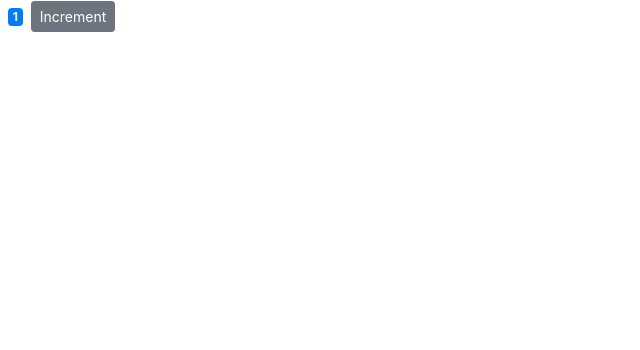
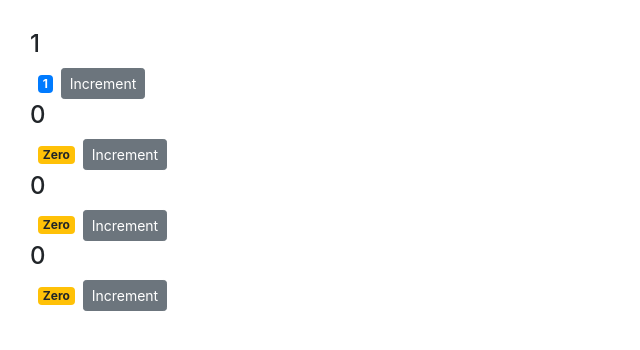
Before and after one commit to smasherly/mosh_intro_react_app, a React (Create React App) app: page / in a window 1280 px wide. Shown: the top 350 px of the page, without its empty margins (0-640 px from the left). Built offline with nearby package versions, Linux system fonts and the light colour scheme.

Commit message:
added counters

```diff
--- a/src/components/counter.jsx
+++ b/src/components/counter.jsx
@@ -2,20 +2,24 @@ import React, { Component } from "react";
 
 class Counter extends Component {
   state = {
-    count: 1,
+    // this is coming from counters state and getting passed in to each counter this way
+    value: this.props.value,
   };
 
   handleIncrement = () => {
-    if (this.state.count < 10) {
-      this.setState({ count: this.state.count + 1 });
+    if (this.state.value < 10) {
+      this.setState({ value: this.state.value + 1 });
     } else {
-      this.setState({ count: 0 });
+      this.setState({ value: 0 });
     }
   };
 
   render() {
+    console.log(this.props)
+
     return (
       <div>
+        <h4>{this.props.value}</h4>
         <span className={this.getBagdeClasses()}>{this.formatCount()}</span>
         <button
           onClick={this.handleIncrement}
@@ -29,13 +33,13 @@ class Counter extends Component {
 
   getBagdeClasses() {
     let classes = "badge m-2 badge-";
-    classes += this.state.count === 0 ? "warning" : "primary";
+    classes += this.state.value === 0 ? "warning" : "primary";
     return classes;
   }
 
   formatCount() {
-    const { count } = this.state;
-    return count === 0 ? "Zero" : count;
+    const { value } = this.state;
+    return value === 0 ? "Zero" : value;
   }
 }
 
--- /dev/null
+++ b/src/components/counters.jsx
@@ -0,0 +1,29 @@
+import React, { Component } from "react";
+import Counter from "./counter";
+
+class Counters extends Component {
+  state = {
+    // counters object is an array which holds ids and initial values of each counter
+    counters: [
+      { id: 1, value: 1 },
+      { id: 2, value: 0 },
+      { id: 3, value: 0 },
+      { id: 4, value: 0 },
+    ],
+  };
+
+  render() {
+    return (
+      <div>
+        {this.state.counters.map((counter) => (
+          // this is each counter's props VVV
+          <Counter key={counter.id} value={counter.value} id={counter.id}>
+            <h1>Coutner #{counter.id}</h1>
+          </Counter>
+        ))}
+      </div>
+    );
+  }
+}
+
+export default Counters;
--- a/src/index.css
+++ b/src/index.css
@@ -1,6 +1,6 @@
 body {
   margin: 0;
-  padding: 0;
+  padding: 30px;
   font-family: -apple-system, BlinkMacSystemFont, "Segoe UI", "Roboto", "Oxygen",
     "Ubuntu", "Cantarell", "Fira Sans", "Droid Sans", "Helvetica Neue",
     sans-serif;
--- a/src/index.js
+++ b/src/index.js
@@ -4,9 +4,9 @@ import './index.css';
 import App from './App';
 import * as serviceWorker from './serviceWorker';
 import 'bootstrap/dist/css/bootstrap.css';
-import Counter from './components/counter'
+import Counters from './components/counters'
 
-ReactDOM.render(<Counter />, document.getElementById('root'));
+ReactDOM.render(<Counters />, document.getElementById('root'));
 
 // If you want your app to work offline and load faster, you can change
 // unregister() to register() below. Note this comes with some pitfalls.
```
